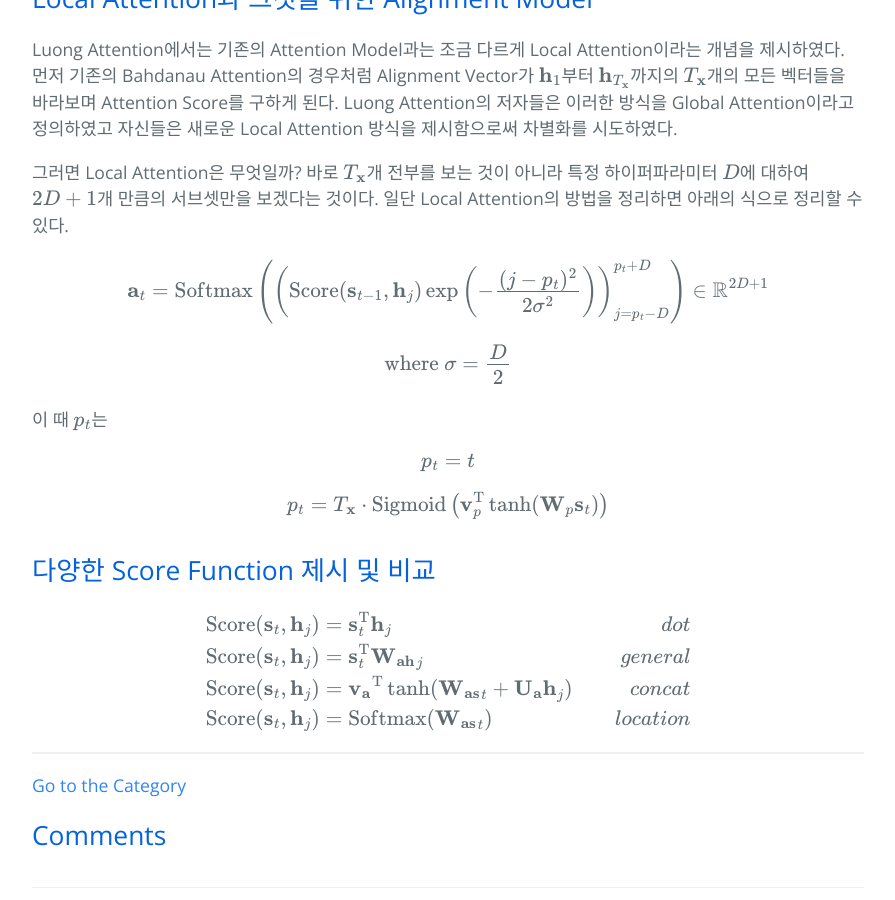
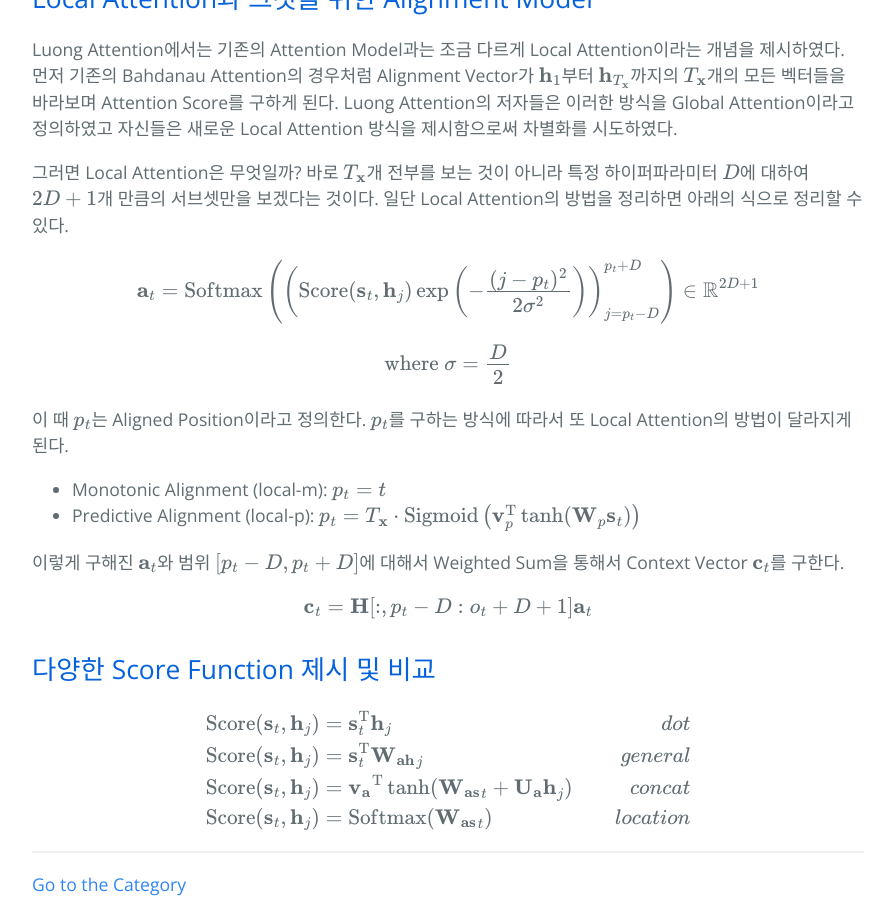
Before and after one commit to hcnoh/hcnoh.github.io, a Jekyll site: the page built from _posts/2019-01-01-luong-attention.md, in a window 1280 px wide and 900 px high, scrolled down 2532 px. Shown: the whole window, without its empty margins (192-1087 px from the left). Built offline with Jekyll 4.4.1, drawn with Linux system fonts in a browser that asks for light colours; formulas are drawn with MathJax 3; comment, search, counter and statistics services are not loaded.

Commit message:
Update 2019-01-01-luong-attention.md

```diff
--- a/_posts/2019-01-01-luong-attention.md
+++ b/_posts/2019-01-01-luong-attention.md
@@ -96,14 +96,15 @@ $$
 \end{align*}
 $$
 
-이 때 $$p_t$$는
+이 때 $$p_t$$는 Aligned Position이라고 정의한다. $$p_t$$를 구하는 방식에 따라서 또 Local Attention의 방법이 달라지게 된다.
+
+- Monotonic Alignment (local-m): $$p_t = t$$
+- Predictive Alignment (local-p): $$p_t = T_{\mathbf{x}} \cdot \text{Sigmoid}\left(\mathbf{v}_p^\text{T} \tanh(\mathbf{W}_p \mathbf{s}_t)\right)$$
+
+이렇게 구해진 $$\mathbf{a}_t$$와 범위 $$[p_t-D, p_t+D]$$에 대해서 Weighted Sum을 통해서 Context Vector $$\mathbf{c}_t$$를 구한다.
 
 $$
-p_t = t
-$$
-
-$$
-p_t = T_{\mathbf{x}} \cdot \text{Sigmoid}\left(\mathbf{v}_p^\text{T} \tanh(\mathbf{W}_p \mathbf{s}_t)\right)
+\mathbf{c}_t = \mathbf{H}[:, p_t-D:o_t+D+1]\mathbf{a}_t
 $$
 
 ## 다양한 Score Function 제시 및 비교
```
Also changed, not shown: other parts of _posts/2019-01-01-luong-attention.md (+1 -1 lines).
